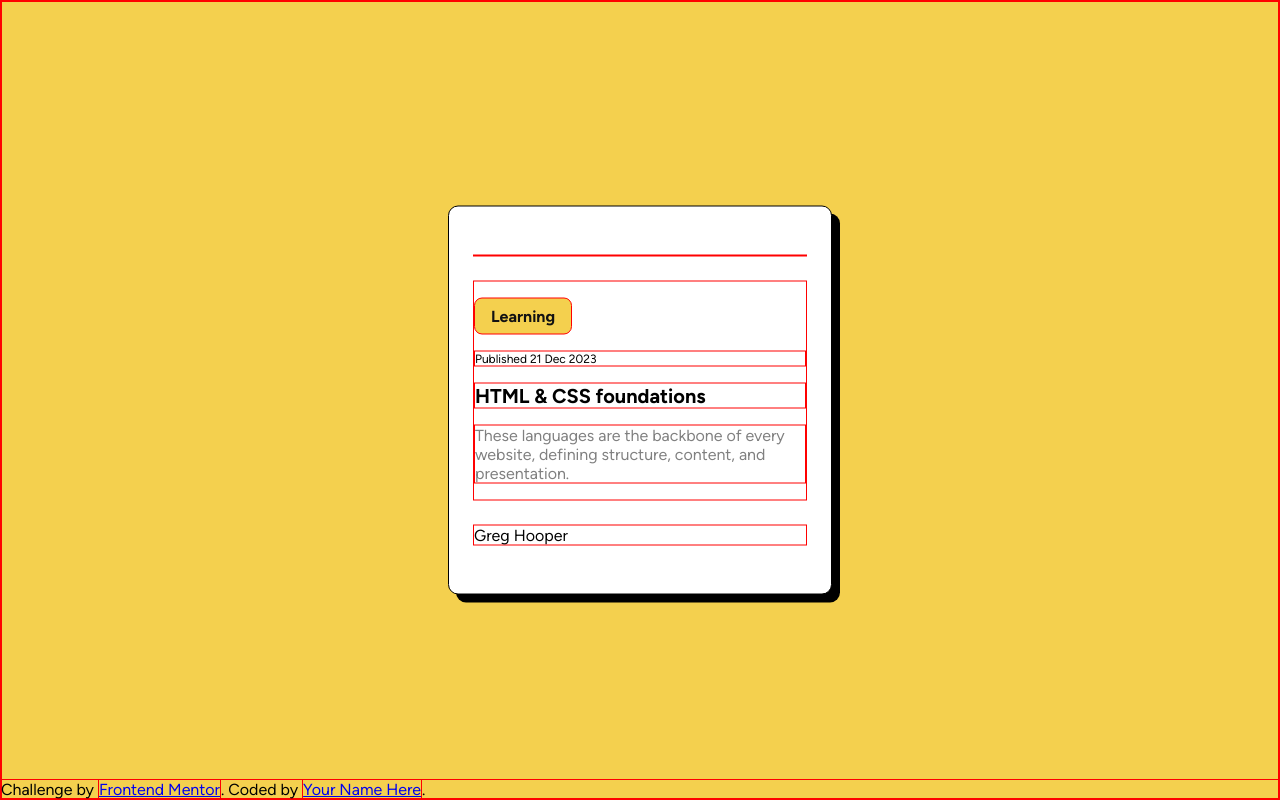
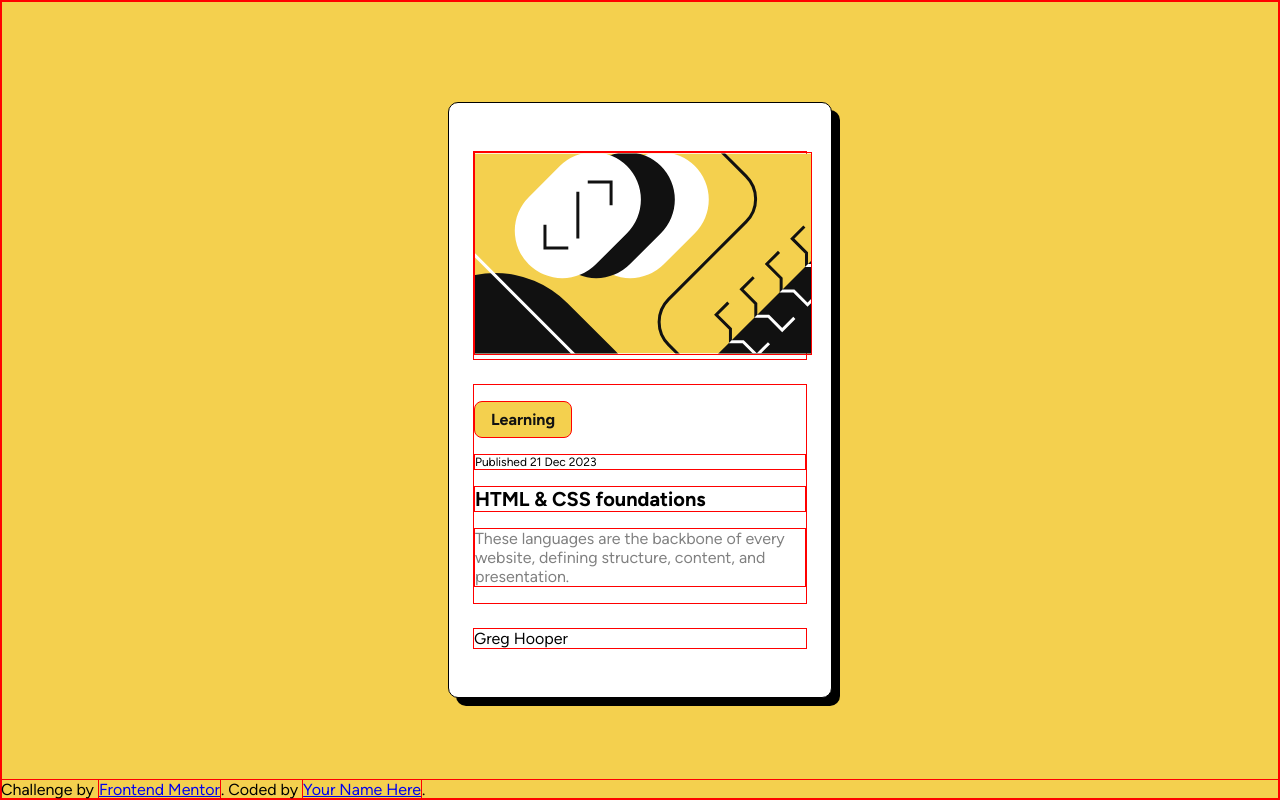
Before and after one commit to WestSopho/frontend-blog-preview-card, a plain HTML site: page index.html in a window 1280 px wide. Drawn offline with Linux system fonts and the light colour scheme.

Commit message:
image added

```diff
--- a/css/styles.css
+++ b/css/styles.css
@@ -106,6 +106,5 @@ body{
 
 /* Description */
 .description{
-    font-size: 1rem;
     color: var(--neutral-color-2)
 }
--- a/index.html
+++ b/index.html
@@ -3,14 +3,14 @@
 <head>
   <meta charset="UTF-8">
   <meta name="viewport" content="width=device-width, initial-scale=1.0">
-  <link rel="icon" type="image/png" sizes="32x32" href="./assets/images/favicon-32x32.png">
+  <link rel="icon" type="image/png" sizes="32x32" href="/assets/images/favicon-32x32.png">
   <link rel="stylesheet" href="/css/styles.css">
   <title>Frontend Mentor | Blog preview card</title>
 </head>
 <body>
   <div class="card">
     <div class="card-img">
-
+      <img src="/assets/images/illustration-article.svg" alt="">
     </div>
     <div class="card-content">
       <p class="category">
@@ -28,6 +28,7 @@
     </div>
 
     <div class="card-author">
+
       Greg Hooper
     </div>
   </div>
```
